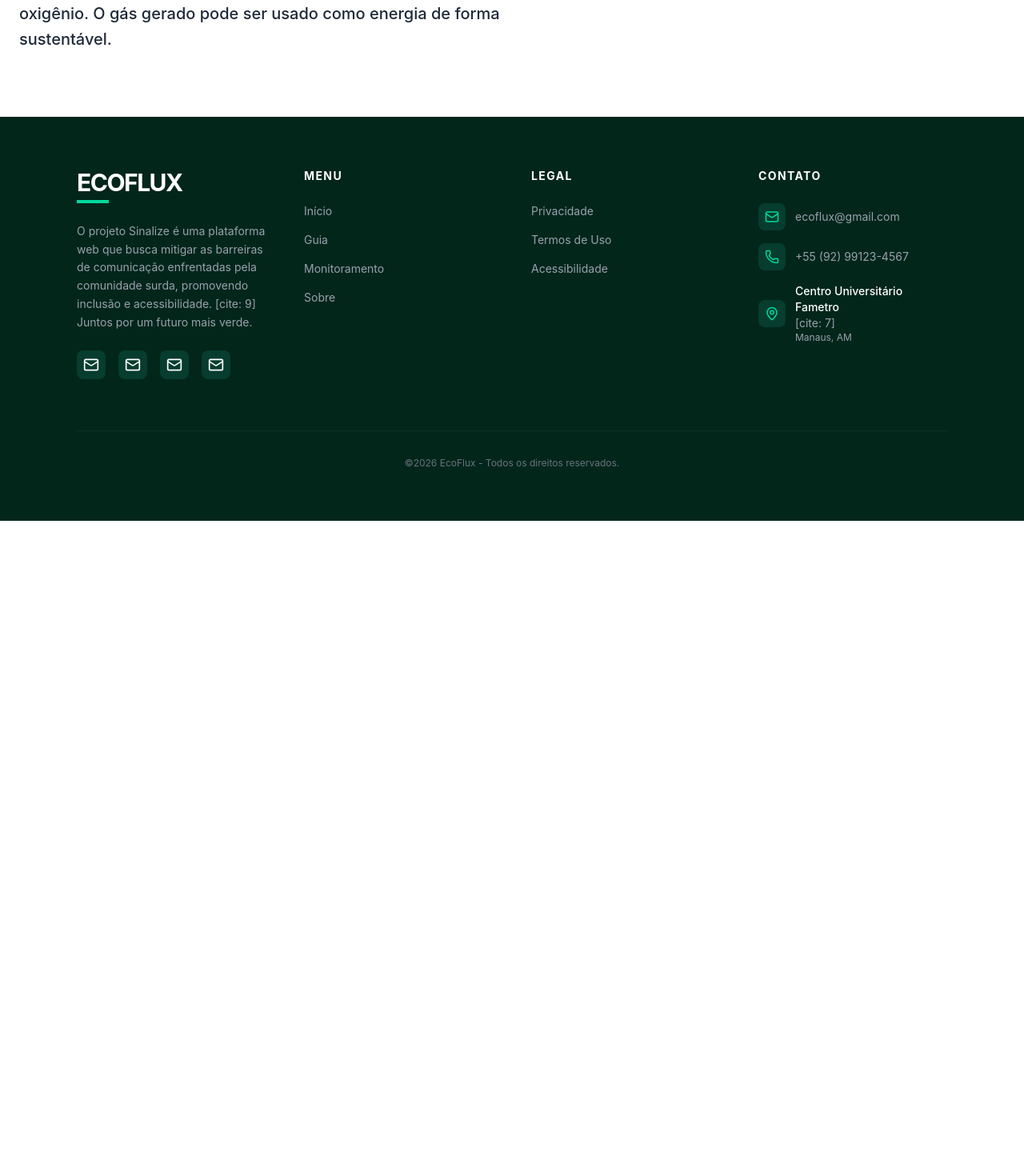
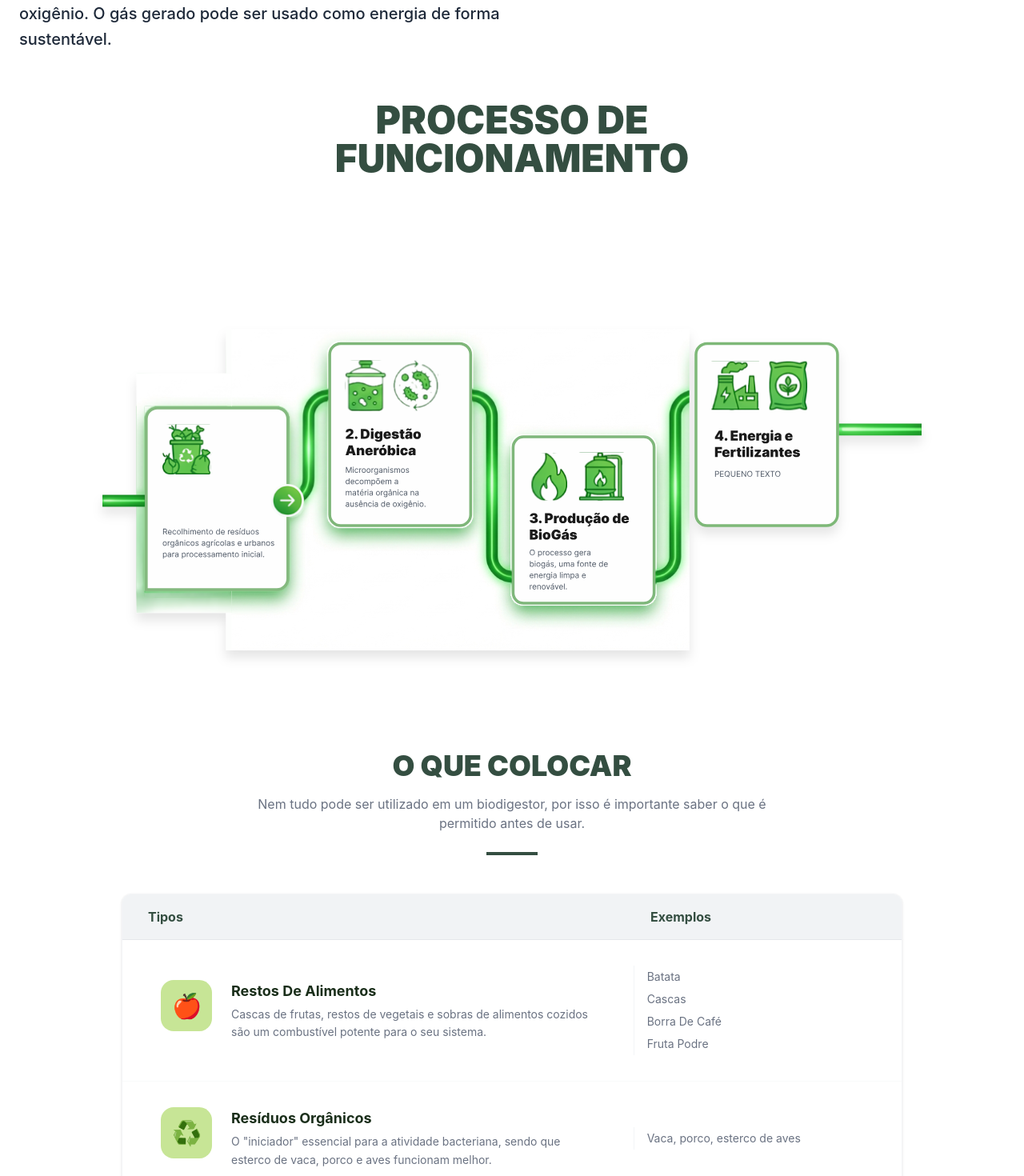
Before and after one commit to Alexandrediasss/EcoFlux, a React (Vite) app: page /guia in a window 1280 px wide. Shown: the part 980-2450 px from the top of the page at 80% size. Before the commit the page ends 1631 px from the top, so only its background shows below. Built offline with nearby package versions, Linux system fonts and the light colour scheme.

Commit message:
finalização da página guia

```diff
--- /dev/null
+++ b/src/pages/Guia/components/colocar.tsx
@@ -0,0 +1,60 @@
+import React from 'react';
+
+const Colocar: React.FC = () => {
+  const itens = [
+    {
+      icon: "🍎",
+      titulo: "Restos De Alimentos",
+      descricao: "Cascas de frutas, restos de vegetais e sobras de alimentos cozidos são um combustível potente para o seu sistema.",
+      exemplos: ["Batata", "Cascas", "Borra De Café", "Fruta Podre"]
+    },
+    {
+      icon: "♻️",
+      titulo: "Resíduos Orgânicos",
+      descricao: "O \"iniciador\" essencial para a atividade bacteriana, sendo que esterco de vaca, porco e aves funcionam melhor.",
+      exemplos: ["Vaca, porco, esterco de aves"]
+    }
+  ];
+
+  return (
+    <section className="py-16 px-6 max-w-5xl mx-auto">
+      <div className="text-center mb-12">
+        <h2 className="text-4xl font-black text-[#344e41] uppercase mb-4">O Que Colocar</h2>
+        <p className="text-gray-500 max-w-2xl mx-auto text-sm md:text-base">
+          Nem tudo pode ser utilizado em um biodigestor, por isso é importante saber o que é permitido antes de usar.
+        </p>
+        <div className="w-16 h-1 bg-[#344e41] mx-auto mt-6"></div>
+      </div>
+
+      <div className="bg-white rounded-xl overflow-hidden shadow-sm border border-gray-100">
+        <div className="bg-[#f1f3f5] grid grid-cols-12 p-4 border-b border-gray-200">
+          <div className="col-span-8 font-bold text-[#344e41] px-4">Tipos</div>
+          <div className="col-span-4 font-bold text-[#344e41] px-4">Exemplos</div>
+        </div>
+
+        {itens.map((item, index) => (
+          <div key={index} className="grid grid-cols-12 p-8 border-b border-gray-50 items-center hover:bg-gray-50 transition-colors">
+            {/* Coluna Tipos */}
+            <div className="col-span-12 md:col-span-8 flex gap-6 px-4 mb-4 md:mb-0">
+              <div className="w-16 h-16 bg-[#c7e596] rounded-2xl flex items-center justify-center text-3xl shrink-0">
+                {item.icon}
+              </div>
+              <div>
+                <h3 className="font-bold text-lg text-[#1a2e1a] mb-1">{item.titulo}</h3>
+                <p className="text-sm text-gray-500 leading-relaxed max-w-md">{item.descricao}</p>
+              </div>
+            </div>
+
+            <div className="col-span-12 md:col-span-4 px-4 text-sm text-gray-500 leading-loose border-l border-transparent md:border-gray-100">
+              {item.exemplos.map((ex, i) => (
+                <p key={i}>{ex}</p>
+              ))}
+            </div>
+          </div>
+        ))}
+      </div>
+    </section>
+  );
+};
+
+export default Colocar;
--- /dev/null
+++ b/src/pages/Guia/components/final.tsx
@@ -0,0 +1,18 @@
+import React from 'react';
+import imagemFinal from '../../../assets/Guia/evitar.svg';
+
+const Final: React.FC = () => {
+  return (
+    <section className="py-20 px-6 max-w-7xl mx-auto">
+      <div className="flex justify-center items-center w-full">
+        <img
+          src={imagemFinal}
+          alt="Orientações e Cuidados com o Biodigestor"
+          className="w-full h-auto max-w-6xl object-contain drop-shadow-sm"
+        />
+      </div>
+    </section>
+  );
+};
+
+export default Final;
--- /dev/null
+++ b/src/pages/Guia/components/funcionamento.tsx
@@ -0,0 +1,24 @@
+import React from 'react';
+import imagemProcesso from '../../../assets/Guia/Group.svg';
+
+const Funcionamento: React.FC = () => {
+  return (
+    <section className="py-15 px-6 max-w-7xl mx-auto">
+      <div className="text-center mb-12">
+        <h2 className="text-4xl md:text-5xl font-black text-[#344e41] uppercase">
+          Processo De <br /> Funcionamento
+        </h2>
+      </div>
+
+      <div className="flex justify-center items-center w-full">
+        <img
+          src={imagemProcesso}
+          alt="Processo de Funcionamento do Biodigestor"
+          className="w-full h-auto max-w-5xl object-contain drop-shadow-xl"
+        />
+      </div>
+    </section>
+  );
+};
+
+export default Funcionamento;
--- a/src/pages/Guia/components/inicio.tsx
+++ b/src/pages/Guia/components/inicio.tsx
@@ -33,7 +33,7 @@ const GuiaBiodigestor: React.FC = () => {
           </div>
         </div>
 
-        <section className="mt-20 md:mt-32 max-w-2xl text-center md:text-left pb-20">
+        <section className="mt-20 md:mt-32 max-w-2xl text-center md:text-left pb-0">
           <h2 className="text-3xl md:text-4xl font-black text-[#3a5a40] mb-6 md:mb-8 ">O QUE É</h2>
           <p className="text-lg md:text-xl font-medium leading-relaxed text-gray-800">
             Um sistema que transforma resíduos orgânicos em gás e fertilizante. Ele funciona por meio da decomposição da matéria sem presença de oxigênio. O gás gerado pode ser usado como energia de forma sustentável.
--- a/src/pages/Guia/index.tsx
+++ b/src/pages/Guia/index.tsx
@@ -1,11 +1,16 @@
 import React from "react";
-// Importa o componente que contém todo o seu código
-import GuiaBiodigestor from "./components/inicio.tsx";
+import GuiaBiodigestor from "./components/inicio";
+import Funcionamento from "./components/funcionamento";
+import Colocar from "./components/colocar";
+import Final from "./components/final";
 
 const GuiaPage: React.FC = () => {
     return (
         <>
             <GuiaBiodigestor />
+            <Funcionamento />
+            <Colocar />
+            <Final />
         </>
     );
 }
```
Also changed, not shown: src/assets/Guia/Group.svg (added), src/assets/Guia/evitar.svg (added).
